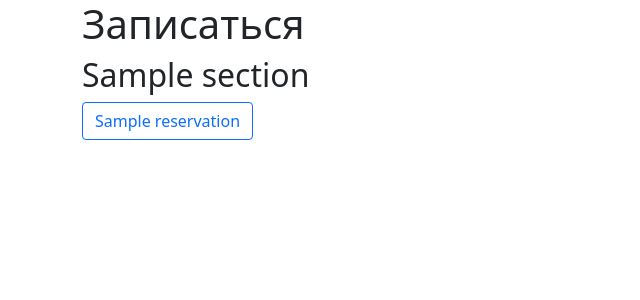
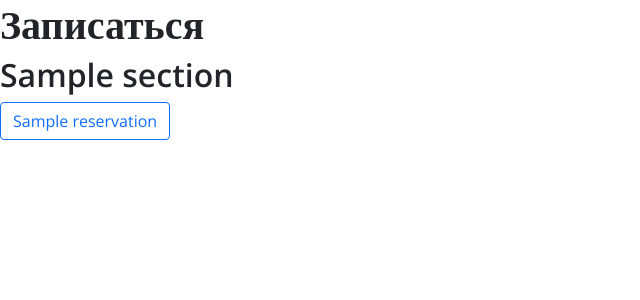
Before and after one commit to nsychev/event-widget, a Python web app: template coffee/templates/main.html in a window 1280 px wide. Shown: the top 300 px of the page, without its empty margins (0-640 px from the left). Run offline with Jinja, Linux system fonts and the light colour scheme; the template is opened without the code that fills it: most values are stand-ins (such as "Sample title", 1, 10 or a date in 2020).

Commit message:
new design solution

```diff
--- a/coffee/templates/base.html
+++ b/coffee/templates/base.html
@@ -6,11 +6,25 @@
         <link rel="stylesheet" href="https://cdn.jsdelivr.net/npm/bootstrap@5.0.0-beta2/dist/css/bootstrap.min.css" integrity="sha384-BmbxuPwQa2lc/FVzBcNJ7UAyJxM6wuqIj61tLrc4wSX0szH/Ev+nYRRuWlolflfl" crossorigin=anonymous" />
         <title>CT Event Widget</title>
         <style>
+            @import url('https://fonts.googleapis.com/css2?family=Open+Sans:wght@300;600&display=swap');
 
+            .my-container {
+                width: 100%;
+                max-width: 760px;
+            }
+
+            .my-container {
+                font-family: 'Open Sans';
+                font-weight: 300;
+            }
+
+            h1, h2 {
+                font-weight: 600;
+            }
         </style>
     </head>
     <body>
-        <div class="container">
+        <div class="my-container">
             {% block main %}
             {% endblock %}
         </div>
```
